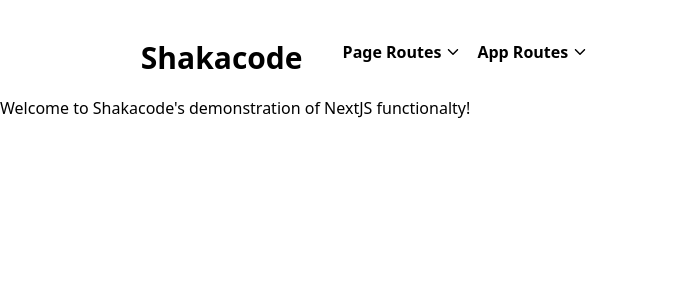
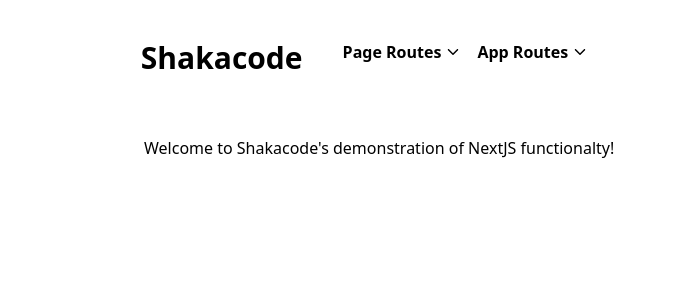
Before and after one commit to shakacode/nextjs-demo, a Next.js app: page / in a window 1280 px wide. Shown: the top 300 px of the page, without its empty margins (0-676 px from the left). Built offline with nearby package versions, Linux system fonts and the light colour scheme.

Commit message:
Center main element

```diff
--- a/app/layout.tsx
+++ b/app/layout.tsx
@@ -24,7 +24,9 @@
           <Navbar/>
         </Header>
 
-        {children}
+        <main className="mx-auto px-4 w-[80%] mt-10">
+          {children}
+        </main>
       </body>
     </html>
   )
--- a/components/layout.tsx
+++ b/components/layout.tsx
@@ -10,7 +10,7 @@
         <Navbar/>
       </Header>
 
-      <main>{children}</main>
+      <main className="mx-auto px-4 w-[80%] mt-10">{children}</main>
     </>
   )
 }
```
